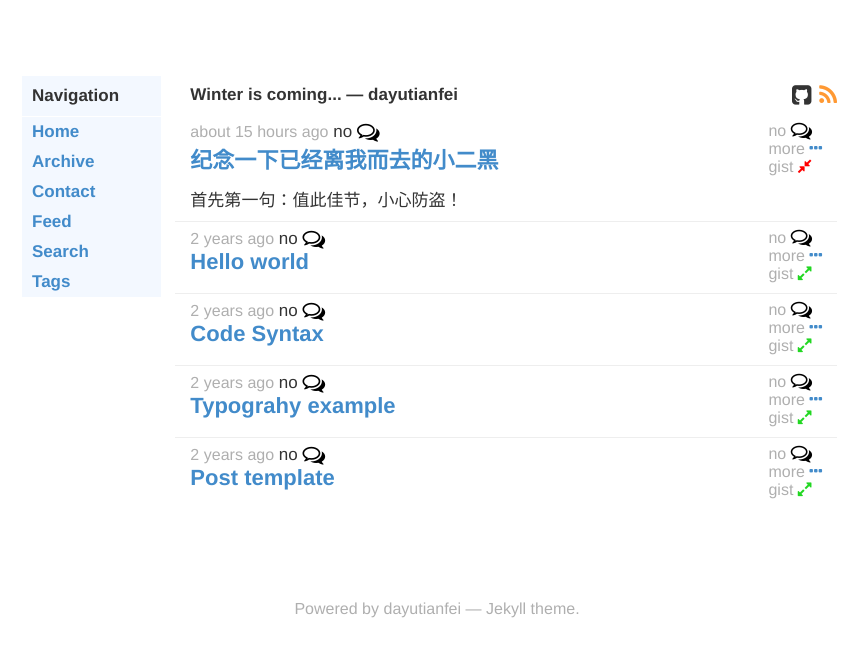
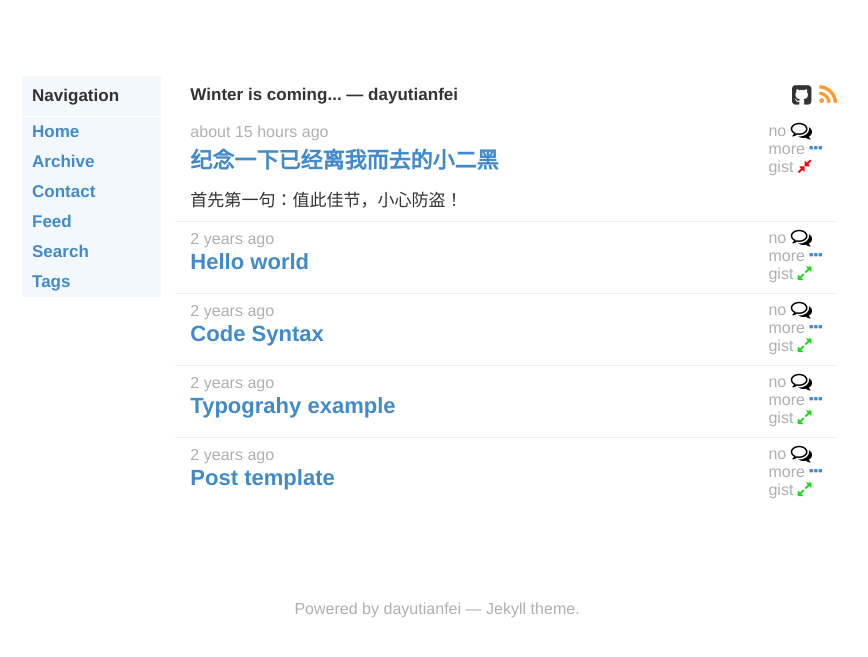
Before and after one commit to dayutianfei/dayutianfei.github.io, a Jekyll site: the page built from index.html, in a window 1280 px wide. Shown: the top 657 px of the page, without its empty margins (203-1071 px from the left). Built offline with Jekyll 4.4.1, drawn with Linux system fonts in a browser that asks for light colours; some web fonts are replaced; Markdown is read by kramdown in place of the engine named in the settings.

Commit message:
style change

```diff
--- a/_layouts/post.html
+++ b/_layouts/post.html
@@ -9,9 +9,9 @@ layout: default
                 {% if site.owner.name %}
                 By {{site.owner.name}},
                 {% endif %}
-    			<time class="timeago" datetime="{{ page.date }}">{{ page.date |  date: "%A %-d %B %Y" }}</time>,
-    			<a href="#">no <i class="fa fa-comments-o fa-lg"></i></a>
-    			comments.
+    			<time class="timeago" datetime="{{ page.date }}">{{ page.date |  date: "%A %-d %B %Y" }}</time>.
+    			<!-- <a href="#">no <i class="fa fa-comments-o fa-lg"></i></a>
+			comments.-->
     		</div>
     	</div>
         <div class="page-content">
--- a/index.html
+++ b/index.html
@@ -9,7 +9,7 @@ layout: default
                 <div class="col-sm-8">
                     <ul class="page-item-title">
                         <li><time class="timeago meta" datetime="{{ post.date |  date: "%A %-d %B %Y" }}">{{ post.date }}</time>
-                        no <i class="fa fa-comments-o fa-lg"></i></li>
+			<!-- no <i class="fa fa-comments-o fa-lg"></i> --> </li>
                         <li><a class="title" href="{{ post.url | prepend: site.url }}">{{ post.title }}</a></li>
                     </ul>
                 </div>
```
Also changed, not shown: favicon.png.
